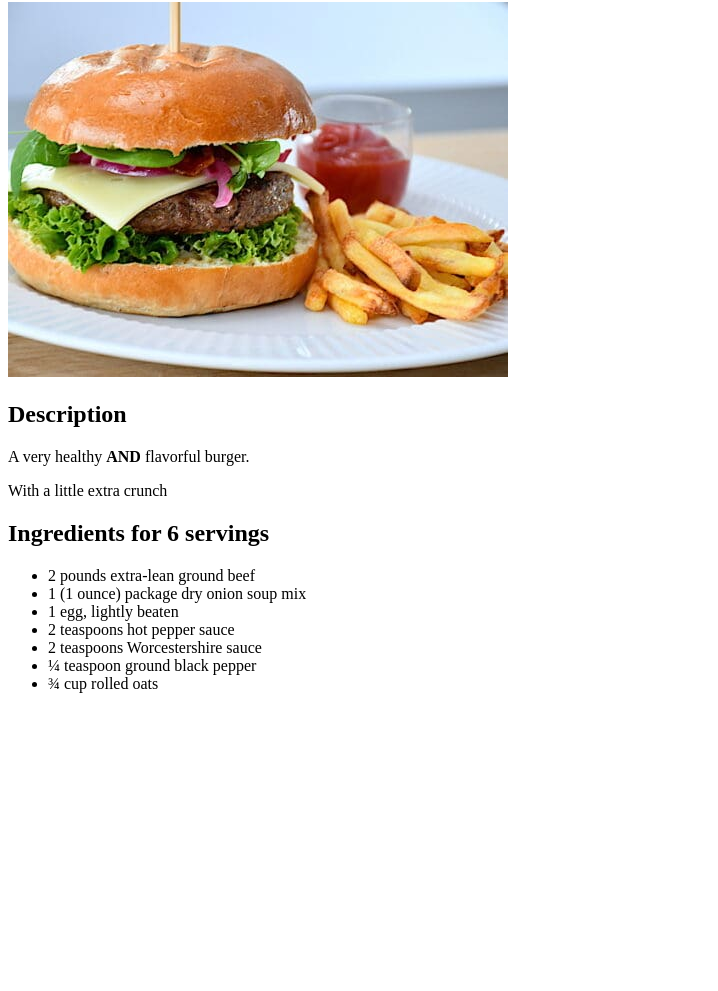
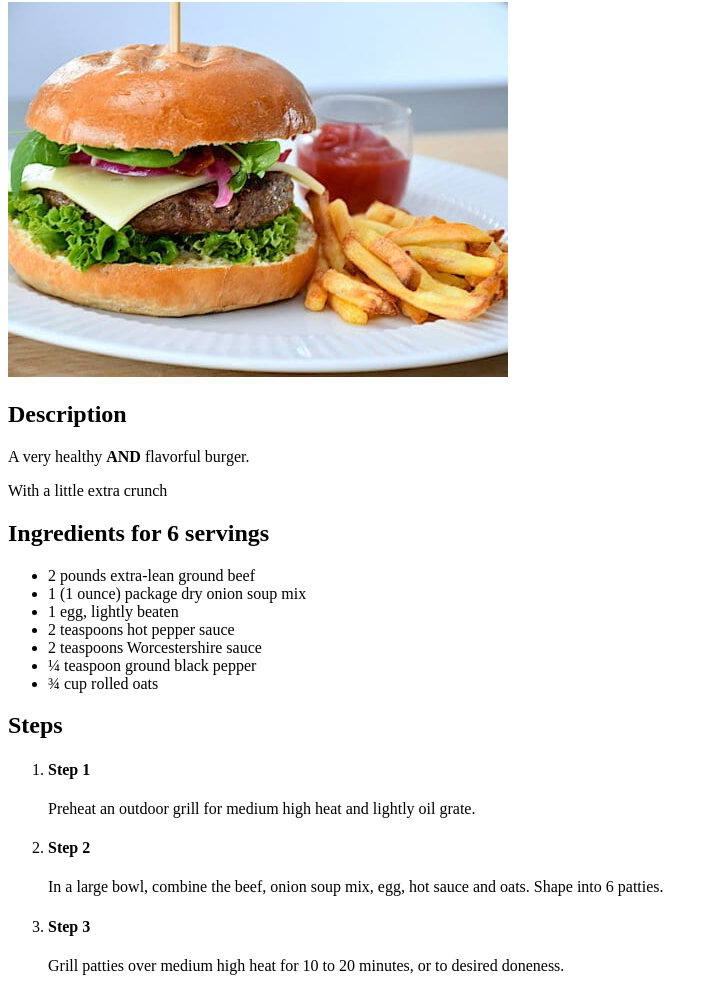
Before and after one commit to hBENNOj/odin-recipes, a plain HTML site: page recipes/burger.html in a window 1280 px wide. Shown: the part 78-1069 px from the top of the page, without its empty margins (0-718 px from the left). Before the commit the page ends 800 px from the top, so only its background shows below. Drawn offline with Linux system fonts and the light colour scheme.

Commit message:
Added Steps

```diff
--- a/recipes/burger.html
+++ b/recipes/burger.html
@@ -26,5 +26,17 @@
         <li>¾ cup rolled oats</li>
     </ul>
 
+    <h2>Steps</h2>
+    <ol>
+        <li><h4>Step 1</h4></li>
+        <p>Preheat an outdoor grill for medium high heat and lightly oil grate.</p>
+
+        <li><h4>Step 2</h4></li>
+        <p>In a large bowl, combine the beef, onion soup mix, egg, hot sauce and oats. Shape into 6 patties.</p>
+
+        <li><h4>Step 3</h4></li>
+        <p>Grill patties over medium high heat for 10 to 20 minutes, or to desired doneness.</p>
+
+    </ol>
 </body>
 </html>
```
